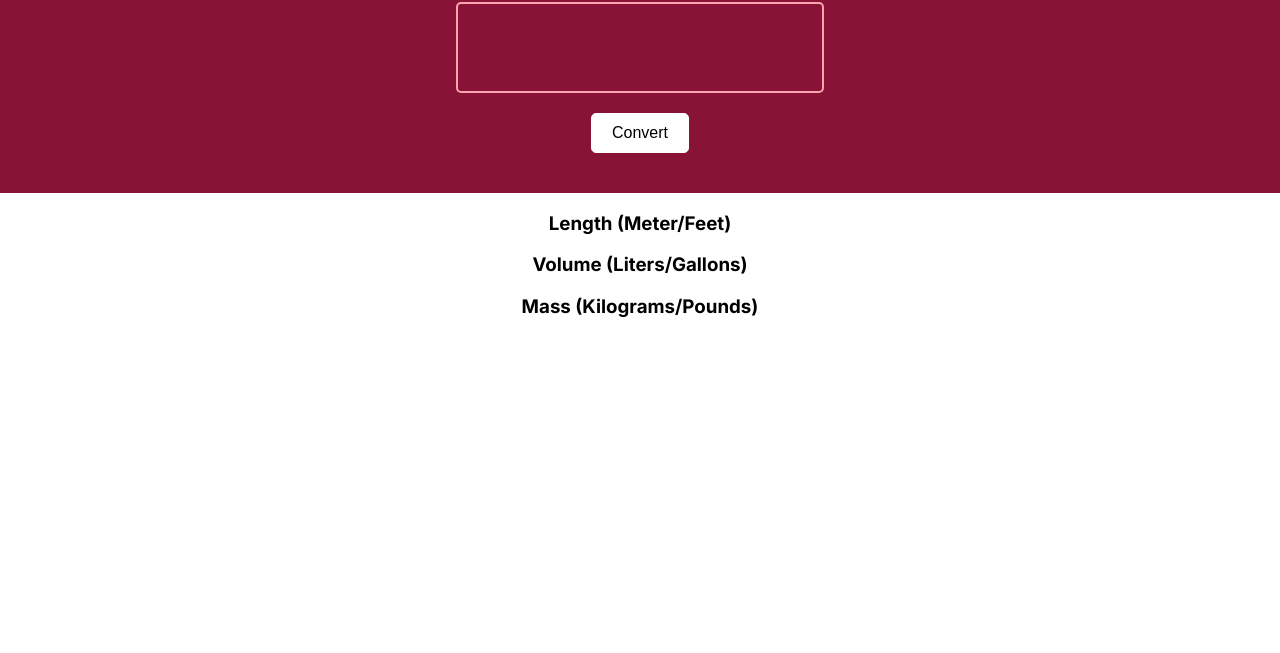
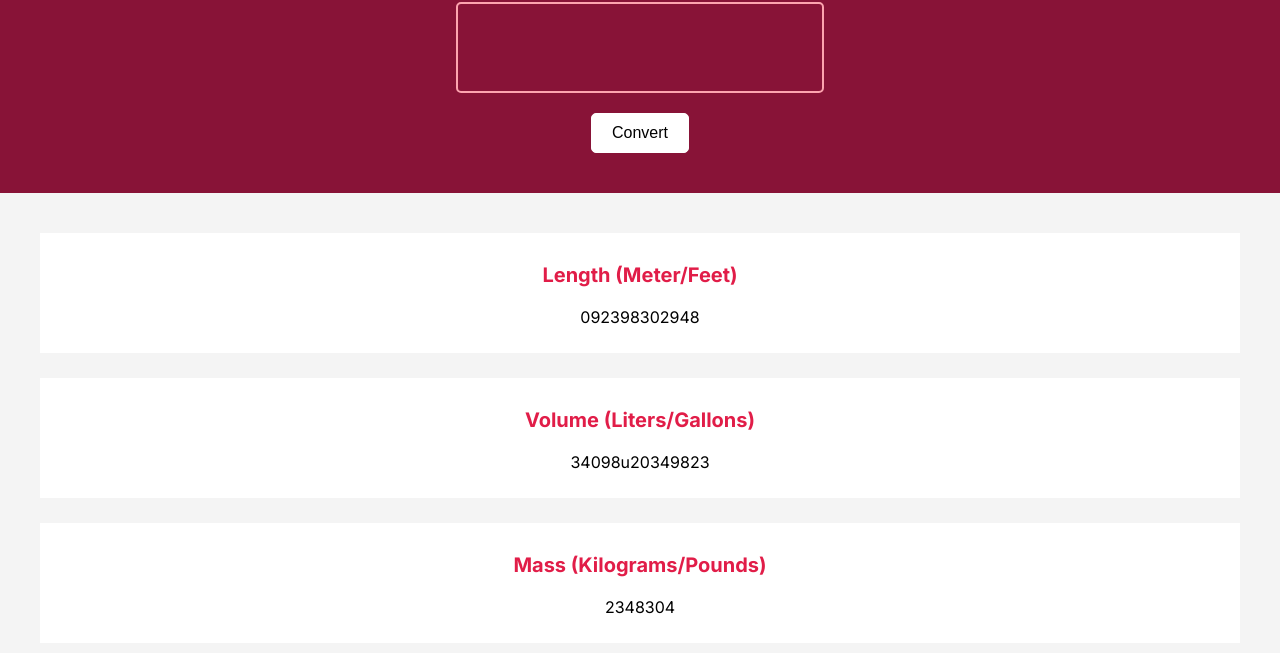
Before and after one commit to GretaRa/unit-converter, a website built with Vite: page index.html in a window 1280 px wide. Shown: the part 97-750 px from the top of the page. Built offline with nearby package versions, Linux system fonts and the light colour scheme.

Commit message:
Add main section styling

```diff
--- a/index.css
+++ b/index.css
@@ -54,3 +54,22 @@ header {
     font-size: 16px;
     font-weight: 500;
 }
+
+main{
+    margin: 0;
+    padding: 40px;
+    background-color: #F4F4F4;
+    display: flex;
+    flex-direction: column;
+    gap: 25px;
+}
+
+section{
+    background-color: white;
+    padding: 10px 20px;
+}
+
+section h3{
+    color: #E11D48;
+    font-size: 20px;
+}
--- a/index.html
+++ b/index.html
@@ -15,15 +15,15 @@
             <main>
                 <section>
                     <h3>Length (Meter/Feet)</h3>
-                    <p id="length-output"></p>
+                    <p id="length-output">092398302948</p>
                 </section>
                 <section>
                     <h3>Volume (Liters/Gallons)</h3>
-                    <p id="volume-output"></p>
+                    <p id="volume-output">34098u20349823</p>
                 </section>
                 <section>
                     <h3>Mass (Kilograms/Pounds)</h3>
-                    <p id="mass-output"></p>
+                    <p id="mass-output">2348304</p>
                 </section>
             </main>
         </div>
```
